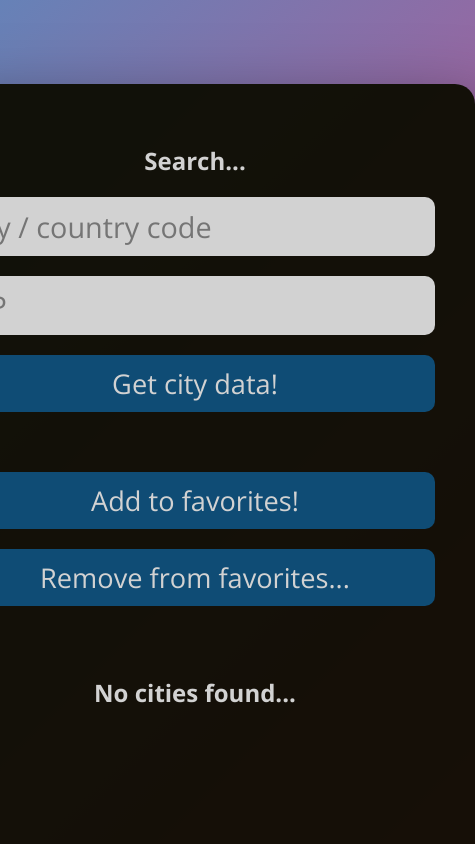
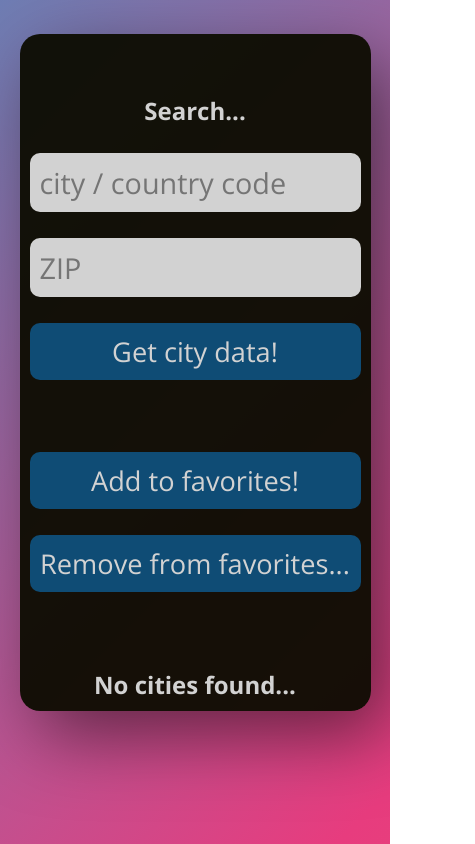
Before and after one commit to majda107/openweather-spa, a plain HTML site: page index.html in a window 390 px wide. Shown: the top 844 px of the page, 475 px wide, since content can reach past the window. Drawn offline with nearby package versions, Linux system fonts and the light colour scheme.

Commit message:
Responsivity

```diff
--- a/index.html
+++ b/index.html
@@ -2,6 +2,7 @@
 <html lang="en">
     <head>
         <meta charset="UTF-8">
+        <meta name="viewport" content="width=device-width, initial-scale=1.0">
         <script src="https://cdn.jsdelivr.net/npm/vue/dist/vue.js"></script>
         <script src="https://unpkg.com/axios/dist/axios.min.js"></script>
         <link rel="stylesheet" href="style/style.css">
--- a/style/style.css
+++ b/style/style.css
@@ -22,9 +22,14 @@ body {
 
 .app {
     margin: 10vh;
-    display: flex;
-    flex-wrap: wrap;
-    flex-flow: column;
+    display: grid;
+    grid-template-columns: 100%;
+    row-gap: 6px;
+    /* margin-bottom: 40px; */
+    padding-bottom: 36px;
+    /* grid-template-rows: auto auto auto auto auto auto auto 1fr; */
+    /* flex-wrap: wrap;
+    flex-flow: column; */
     /* grid-auto-flow: row;
     grid-template-columns: 100%;
     grid-template-rows: auto 20px auto auto auto; */
@@ -38,8 +43,8 @@ body {
     width: 500px;
     padding-left: 30px;
     padding-right: 30px;
-    height: 80vh;
-    min-height: 1160px;
+    /* height: 80vh; */
+    min-height: 600px;
     border-radius: 20px;
     -webkit-box-shadow: 18px 25px 72px -1px rgba(0,0,0,0.51);
     -moz-box-shadow: 18px 25px 72px -1px rgba(0,0,0,0.51);
@@ -153,7 +158,7 @@ button:focus {
     justify-content: center;
     align-content: center;
 
-    height: 500px;
+    height: 700px;
 }
 
 .map > iframe{
@@ -168,6 +173,33 @@ button:focus {
 }
 
 
+@media only screen and (max-width: 800px) {
+    .app {
+        width: 90vw;
+        padding: 0;
+        margin: 0;
+        margin-top: 4vh;
+        height: auto;
+        margin-bottom: 40vh;
+        /* display: none; */
+        /* background-color: red; */
+    }
+
+
+    .data {
+        margin: 20px;
+    }
+
+    .map {
+        margin: 20px;
+    }
+
+    button {
+        white-space: normal;
+    }
+}
+
+
 @keyframes gradient {
 	0% {
 		background-position: 0% 50%;
```
